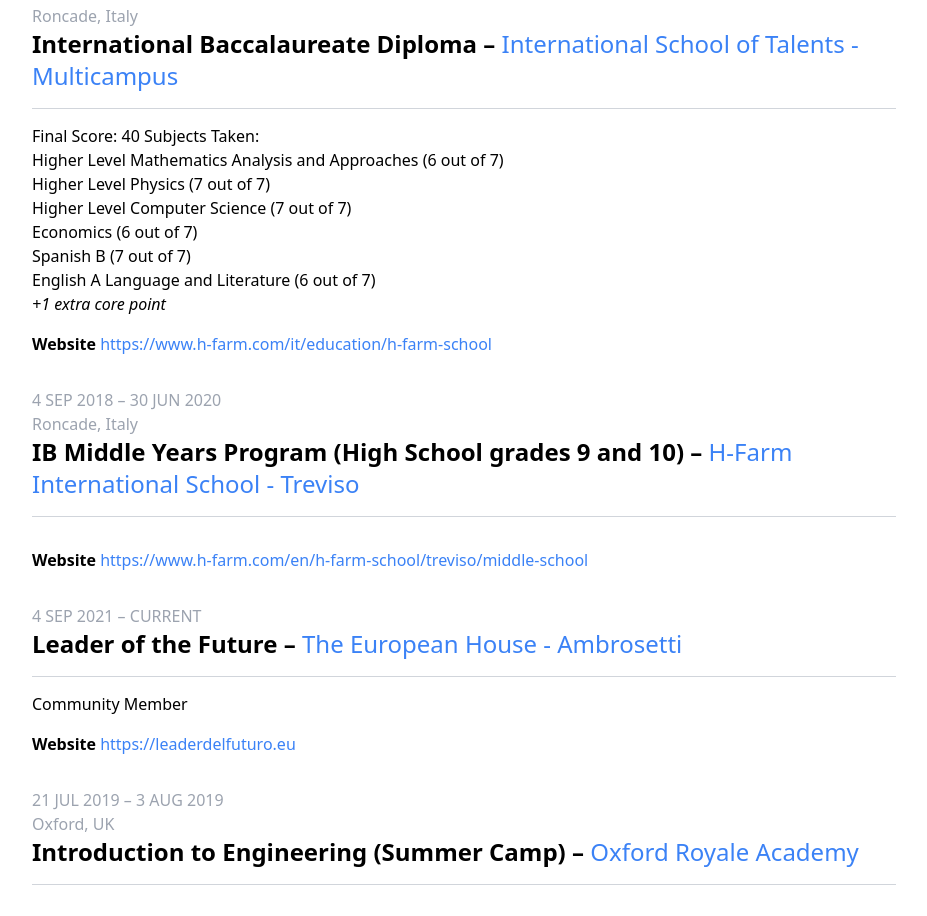
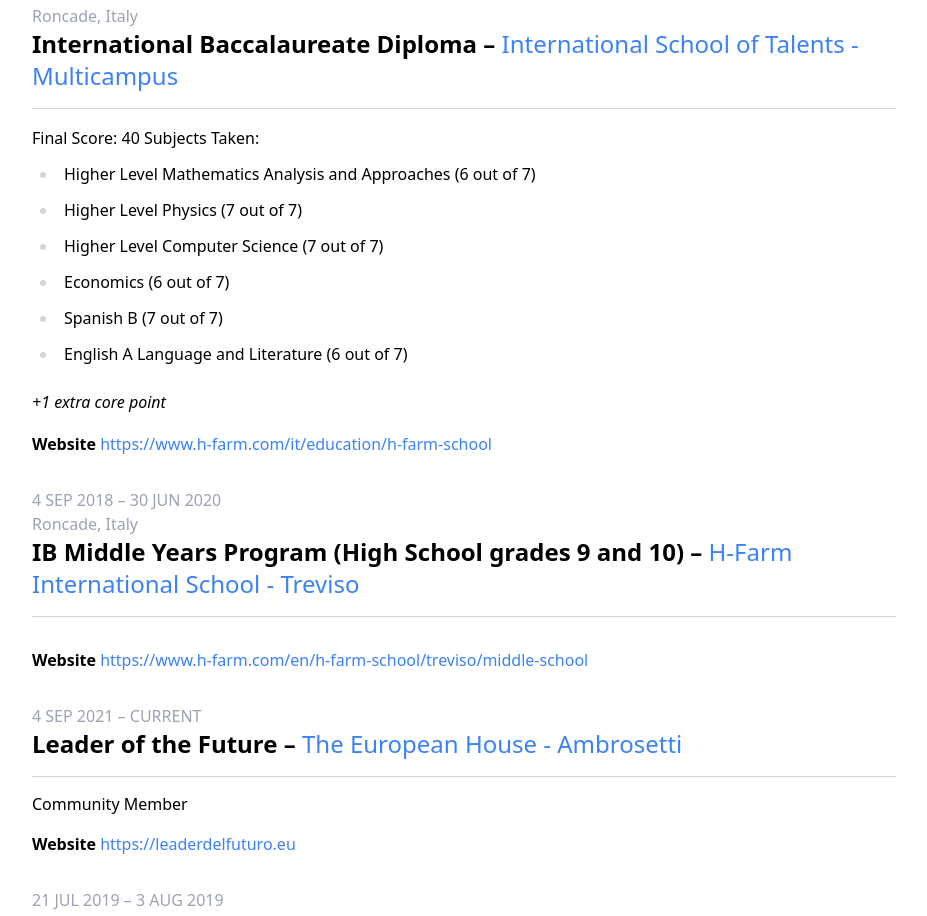
Before and after one commit to jackpeck2004/personal_website, a Next.js app: page / in a window 1280 px wide. Shown: the part 3004-3920 px from the top of the page, without its empty margins (176-1103 px from the left). Built offline with nearby package versions, Linux system fonts and the light colour scheme.

Commit message:
Fixed text prose

```diff
--- a/src/components/partials/education.tsx
+++ b/src/components/partials/education.tsx
@@ -59,7 +59,7 @@ export const EducationSection = () => {
         school="International School of Talents - Multicampus"
         schoolUrl="https://www.h-farm.com/it/education/h-farm-school"
       >
-        <p>
+        <p className="text-black prose">
           Final Score: 40 Subjects Taken:
           <ul>
             <li>
```
